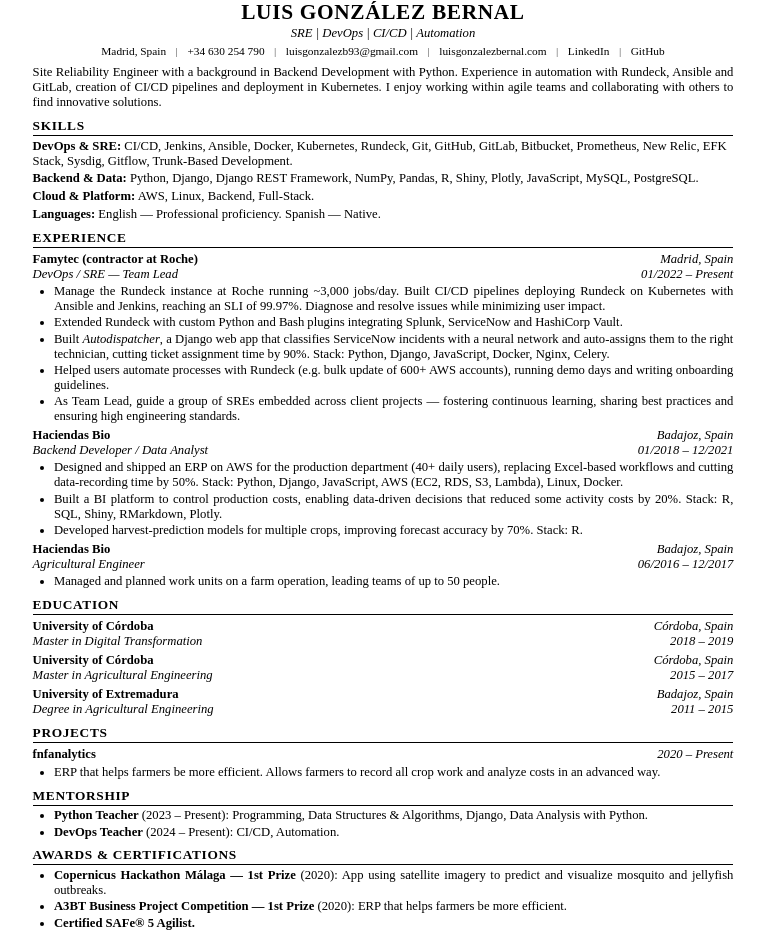
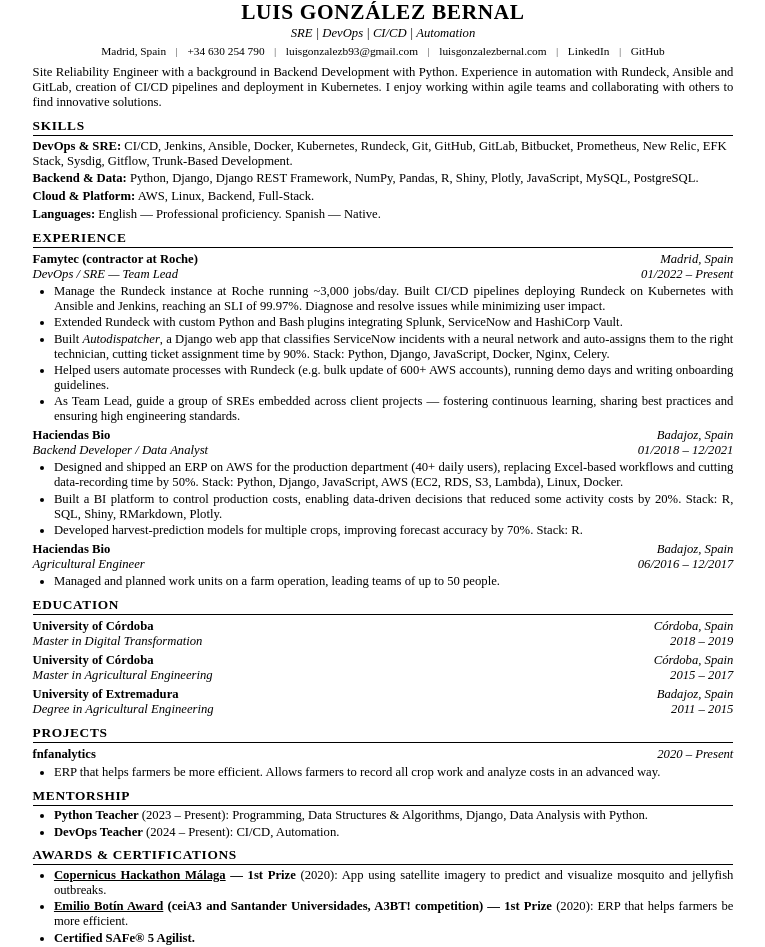
Before and after one commit to iamluisgb/iamluisgb.github.io, a Jekyll site: the page cv-print.html, which Jekyll copies as it is, in a window 1280 px wide. Shown: the whole page, without its empty margins (257-1022 px from the left). Built offline with Jekyll 4.4.1, drawn with Linux system fonts in a browser that asks for light colours.

Commit message:
fix(premios): A3BT es el concurso del Emilio Botín: 2 premios, con noticias enlazadas
Portada y CV (web, imprimible y PDF) enlazan la noticia del ceiA3 y la de la UMA.

Co-Authored-By: Claude Opus 5.5 <noreply@anthropic.com>

```diff
--- a/assets/home.js
+++ b/assets/home.js
@@ -8,7 +8,7 @@
       'hero.cta': 'Get in touch', 'hero.cta2': 'See projects',
       'sim.titulo': 'Simulation · production', 'sim.presupuesto': 'error budget', 'sim.latencia': 'p95 latency', 'sim.ia': 'AI · diagnosis',
       'p1': 'availability on a platform running ~3,000 automated jobs a day', 'p2': 'time to assign incidents, with a machine learning classifier',
-      'p3n': '3 awards', 'p3': 'in 2020: Emilio Botín, Copernicus Hackathon and A3BT', 'p4n': 'since 2023', 'p4': 'teaching Python, data analysis and DevOps',
+      'p3n': '2 awards', 'p3': 'in 2020: <a href="https://www.ceia3.es/es/noticias/premios/el-proyecto-de-empresa-food-and-farm-analytics-ganador-de-los-premios-emilio-botin-2020-promovido-por-ceia3-y-santander-universidades/" target="_blank" rel="noopener">Emilio Botín ↗</a> and <a href="https://www.uma.es/UMA-Empresa/noticias/el-copernicus-hackathon-malaga-pone-la-ciudad-en-el-mapa-del-ecosistema-de-copernicus-en-europa/" target="_blank" rel="noopener">Copernicus Hackathon Málaga ↗</a>', 'p4n': 'since 2023', 'p4': 'teaching Python, data analysis and DevOps',
       'proy.h2': 'AI products, in production', 'proy.p': 'I build them end to end: the product, the infrastructure and the AI.',
       'fnf.tag': 'Agri · Emilio Botín Award 2020', 'fnf.p': 'Farmers dictate what they did and AI turns it into an operation checked against the official registry, with its cost per plot.',
       'rep.tag': 'Agent pipeline · AI-generated', 'rep.p': 'A pipeline that researches, writes and checks its sources. One report a day since May. The text is written by AI.',
@@ -72,7 +72,7 @@
     es.forEach(function (e) {
       if (!e.isIntersecting) return; cuenta.unobserve(e.target);
       var en = document.documentElement.lang === 'en', el = e.target, fin = parseFloat(el.dataset.count), dec = +(el.dataset.dec || 0), suf = el.dataset.suf || '', txt = el.textContent, t0 = performance.now();
-      if (!suf) return;   // las que llevan texto («3 premios») se quedan como están
+      if (!suf) return;   // las que llevan texto («2 premios») se quedan como están
       (function paso(t) {
         var k = Math.min(1, (t - t0) / 1100), v = fin * (1 - Math.pow(1 - k, 3));
         el.textContent = (v < 0 ? '−' : '') + Math.abs(v).toFixed(dec).replace('.', en ? '.' : ',') + (en ? suf.trim() : suf);
--- a/cv-print.html
+++ b/cv-print.html
@@ -121,6 +121,7 @@
   }
 
   /* --- Misc list (awards) --- */
+  .misc-list a { color: inherit; }
   .misc-list {
     padding-left: 16pt;
     margin: 2pt 0 0 0;
@@ -273,8 +274,8 @@
 
   <h2>Awards &amp; Certifications</h2>
   <ul class="misc-list">
-    <li><strong>Copernicus Hackathon Málaga &mdash; 1st Prize</strong> (2020): App using satellite imagery to predict and visualize mosquito and jellyfish outbreaks.</li>
-    <li><strong>A3BT Business Project Competition &mdash; 1st Prize</strong> (2020): ERP that helps farmers be more efficient.</li>
+    <li><strong><a href="https://www.uma.es/UMA-Empresa/noticias/el-copernicus-hackathon-malaga-pone-la-ciudad-en-el-mapa-del-ecosistema-de-copernicus-en-europa/">Copernicus Hackathon Málaga</a> &mdash; 1st Prize</strong> (2020): App using satellite imagery to predict and visualize mosquito and jellyfish outbreaks.</li>
+    <li><strong><a href="https://www.ceia3.es/es/noticias/premios/el-proyecto-de-empresa-food-and-farm-analytics-ganador-de-los-premios-emilio-botin-2020-promovido-por-ceia3-y-santander-universidades/">Emilio Botín Award</a> (ceiA3 and Santander Universidades, A3BT! competition) &mdash; 1st Prize</strong> (2020): ERP that helps farmers be more efficient.</li>
     <li><strong>Certified SAFe® 5 Agilist.</strong></li>
   </ul>
 
--- a/cv.html
+++ b/cv.html
@@ -490,8 +490,8 @@
       <h2 class="font-mono text-[10px] text-cyber-light uppercase tracking-widest mb-1">// Awards & Certifications</h2>
 
       <ul class="bullets text-xs text-on-surface leading-relaxed flex flex-col gap-2 px-4">
-        <li><strong class="text-on-bg">Copernicus Hackathon Málaga — 1st Prize (2020).</strong> Built an app using satellite imagery to predict and visualize mosquito and jellyfish outbreaks.</li>
-        <li><strong class="text-on-bg">A3BT Business Project Competition — 1st Prize (2020).</strong> ERP that helps farmers be more efficient.</li>
+        <li><strong class="text-on-bg"><a class="underline" href="https://www.uma.es/UMA-Empresa/noticias/el-copernicus-hackathon-malaga-pone-la-ciudad-en-el-mapa-del-ecosistema-de-copernicus-en-europa/" target="_blank" rel="noopener">Copernicus Hackathon Málaga</a> — 1st Prize (2020).</strong> Built an app using satellite imagery to predict and visualize mosquito and jellyfish outbreaks.</li>
+        <li><strong class="text-on-bg"><a class="underline" href="https://www.ceia3.es/es/noticias/premios/el-proyecto-de-empresa-food-and-farm-analytics-ganador-de-los-premios-emilio-botin-2020-promovido-por-ceia3-y-santander-universidades/" target="_blank" rel="noopener">Emilio Botín Award</a> (ceiA3 and Santander Universidades, A3BT! competition) — 1st Prize (2020).</strong> ERP that helps farmers be more efficient.</li>
         <li><strong class="text-on-bg">Certified SAFe® 5 Agilist.</strong></li>
       </ul>
     </section>
--- a/index.html
+++ b/index.html
@@ -27,7 +27,7 @@
   <meta name="twitter:image" content="https://luisgonzalezbernal.com/images/og.jpg">
   <meta name="twitter:site" content="@iamluisgb">
 
-  <script type="application/ld+json">{"@context":"https://schema.org","@graph":[{"@type":"Person","@id":"https://luisgonzalezbernal.com/#persona","name":"Luis González Bernal","alternateName":"Luis González","url":"https://luisgonzalezbernal.com/","image":"https://luisgonzalezbernal.com/images/me-web.png","jobTitle":["Site Reliability Engineer","AI Engineer","Profesor de Python y DevOps"],"knowsAbout":["Site Reliability Engineering","Observability","Incident management","Splunk ITSI","PagerDuty","Rundeck","Kubernetes","Python","DevOps","Machine learning","AI agents","LangGraph"],"award":["Premio Emilio Botín 2020 (ceiA3)","Copernicus Hackathon Málaga 2020, primer premio","A3BT Business Project Competition 2020, primer premio"],"address":{"@type":"PostalAddress","addressLocality":"Badajoz","addressCountry":"ES"},"sameAs":["https://www.linkedin.com/in/iamluisgb/","https://github.com/iamluisgb","https://x.com/iamluisgb","https://instagram.com/iamluisgb"],"founder":[{"@type":"Organization","name":"Food & Farm Analytics","url":"https://fnfanalytics.com/"},{"@type":"Organization","name":"Raiatech","url":"https://raiatech.com/"}]},{"@type":"WebSite","@id":"https://luisgonzalezbernal.com/#web","url":"https://luisgonzalezbernal.com/","name":"Luis González","inLanguage":"es","author":{"@id":"https://luisgonzalezbernal.com/#persona"}}]}</script>
+  <script type="application/ld+json">{"@context":"https://schema.org","@graph":[{"@type":"Person","@id":"https://luisgonzalezbernal.com/#persona","name":"Luis González Bernal","alternateName":"Luis González","url":"https://luisgonzalezbernal.com/","image":"https://luisgonzalezbernal.com/images/me-web.png","jobTitle":["Site Reliability Engineer","AI Engineer","Profesor de Python y DevOps"],"knowsAbout":["Site Reliability Engineering","Observability","Incident management","Splunk ITSI","PagerDuty","Rundeck","Kubernetes","Python","DevOps","Machine learning","AI agents","LangGraph"],"award":["Premio Emilio Botín 2020 (ceiA3)","Copernicus Hackathon Málaga 2020, primer premio"],"address":{"@type":"PostalAddress","addressLocality":"Badajoz","addressCountry":"ES"},"sameAs":["https://www.linkedin.com/in/iamluisgb/","https://github.com/iamluisgb","https://x.com/iamluisgb","https://instagram.com/iamluisgb"],"founder":[{"@type":"Organization","name":"Food & Farm Analytics","url":"https://fnfanalytics.com/"},{"@type":"Organization","name":"Raiatech","url":"https://raiatech.com/"}]},{"@type":"WebSite","@id":"https://luisgonzalezbernal.com/#web","url":"https://luisgonzalezbernal.com/","name":"Luis González","inLanguage":"es","author":{"@id":"https://luisgonzalezbernal.com/#persona"}}]}</script>
 
   <!-- Umami Analytics (script self-hosteado, reporta a cloud.umami.is) -->
   <script defer src="/u/s.js" data-website-id="08c1619b-4bb8-471b-9dc9-9b6cda88e8ae" data-host-url="https://cloud.umami.is" data-domains="luisgonzalezbernal.com"></script>
@@ -324,7 +324,7 @@
     <div class="wrap">
       <div class="prueba"><b data-count="99.97" data-dec="2" data-suf=" %" data-i18n="n1">99,97 %</b><span data-i18n="p1">de disponibilidad en una plataforma con ~3.000 tareas automáticas al día</span></div>
       <div class="prueba"><b data-count="-90" data-suf=" %" data-i18n="n2">−90 %</b><span data-i18n="p2">de tiempo para asignar incidentes, con un clasificador de machine learning</span></div>
-      <div class="prueba"><b data-count="3" data-i18n="p3n">3 premios</b><span data-i18n="p3">en 2020: Emilio Botín, Copernicus Hackathon y A3BT</span></div>
+      <div class="prueba"><b data-count="2" data-i18n="p3n">2 premios</b><span data-i18n-html="p3">en 2020: <a href="https://www.ceia3.es/es/noticias/premios/el-proyecto-de-empresa-food-and-farm-analytics-ganador-de-los-premios-emilio-botin-2020-promovido-por-ceia3-y-santander-universidades/" target="_blank" rel="noopener">Emilio Botín ↗</a> y <a href="https://www.uma.es/UMA-Empresa/noticias/el-copernicus-hackathon-malaga-pone-la-ciudad-en-el-mapa-del-ecosistema-de-copernicus-en-europa/" target="_blank" rel="noopener">Copernicus Hackathon Málaga ↗</a></span></div>
       <div class="prueba"><b data-i18n="p4n">desde 2023</b><span data-i18n="p4">enseñando Python, análisis de datos y DevOps</span></div>
     </div>
   </div>
@@ -434,7 +434,7 @@
 </footer>
 
 <script src="assets/incidente.js?v=20261008h" defer></script>
-<script src="assets/home.js?v=20261008i" defer></script>
+<script src="assets/home.js?v=20261105a" defer></script>
 <script src="assets/github-calendario.js?v=20261105b" defer></script>
 </body>
 </html>
```
Also changed, not shown: 1 other file.
